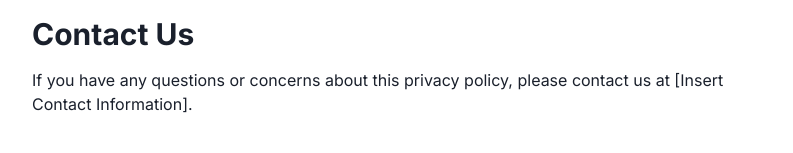
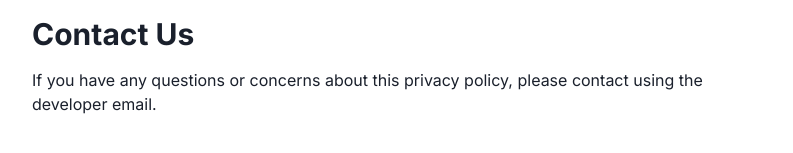
Before and after one commit to JohnVersus/nextjs-gpt-boilerplate, a Next.js app: page /PrivacyPolicy in a window 1280 px wide. Shown: the part 675-828 px from the top of the page, without its empty margins (240-1033 px from the left). Built offline with nearby package versions, Linux system fonts and the light colour scheme.

Commit message:
chores: added gpt link and corrected policy

```diff
--- a/app/PrivacyPolicy/page.tsx
+++ b/app/PrivacyPolicy/page.tsx
@@ -63,7 +63,7 @@ const PrivacyPolicy = () => {
 
       <Text mb={4}>
         If you have any questions or concerns about this privacy policy, please
-        contact us at [Insert Contact Information].
+        contact using the developer email.
       </Text>
     </Container>
   );
--- a/app/components/Roadmap/Roadmap.tsx
+++ b/app/components/Roadmap/Roadmap.tsx
@@ -31,7 +31,7 @@ const items = [
     title: "Publishable as GPT",
     description: "Easily deploy your API as a GPT on ChatGPT.",
     linkText: "View BookStore GPT",
-    linkHref: "http://****",
+    linkHref: "https://chatgpt.com/g/g-28N44QTyi-bookstore",
     status: "",
     isExternal: true,
   },
```
